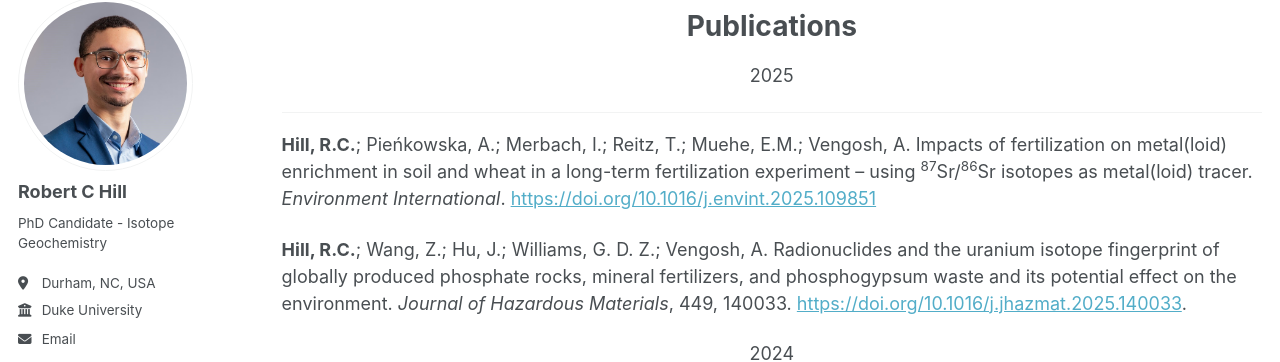
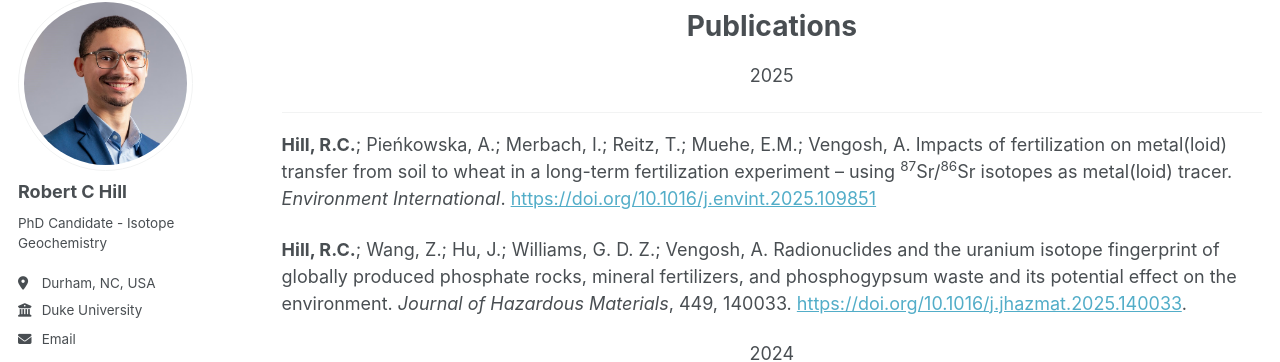
Before and after one commit to robert-c-hill/robert-c-hill.github.io, a Jekyll site: the page built from _pages/publications.html, in a window 1280 px wide and 900 px high. Shown: the part 103-465 px from the top of the window. Built offline with Jekyll 4.4.1, drawn with Linux system fonts in a browser that asks for light colours; some web fonts are replaced.

Commit message:
Update publications.html

```diff
--- a/_pages/publications.html
+++ b/_pages/publications.html
@@ -17,7 +17,7 @@ author_profile: true
 
 <p style="text-align: center;">2025</p>
 <hr />
-<p><b>Hill, R.C.</b>; Pieńkowska, A.; Merbach, I.; Reitz, T.; Muehe, E.M.; Vengosh, A. Impacts of fertilization on metal(loid) enrichment in soil and wheat in a long-term fertilization experiment – using <sup>87</sup>Sr/<sup>86</sup>Sr isotopes as metal(loid) tracer. <i>Environment International</i>. <a href="https://doi.org/10.1016/j.envint.2025.109851">https://doi.org/10.1016/j.envint.2025.109851</a></p>
+<p><b>Hill, R.C.</b>; Pieńkowska, A.; Merbach, I.; Reitz, T.; Muehe, E.M.; Vengosh, A. Impacts of fertilization on metal(loid) transfer from soil to wheat in a long-term fertilization experiment – using <sup>87</sup>Sr/<sup>86</sup>Sr isotopes as metal(loid) tracer. <i>Environment International</i>. <a href="https://doi.org/10.1016/j.envint.2025.109851">https://doi.org/10.1016/j.envint.2025.109851</a></p>
 <p><b>Hill, R.C.</b>; Wang, Z.; Hu, J.; Williams, G. D. Z.; Vengosh, A. Radionuclides and the uranium isotope fingerprint of globally produced phosphate rocks, mineral fertilizers, and phosphogypsum waste and its potential effect on the environment. <i>Journal of Hazardous Materials</i>, 449, 140033. <a href="https://doi.org/10.1016/j.jhazmat.2025.140033">https://doi.org/10.1016/j.jhazmat.2025.140033</a>.</p>
 
 <p style="text-align: center;">2024</p>
```
